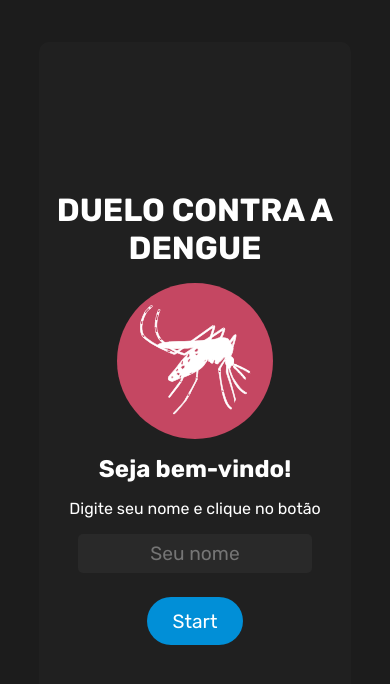
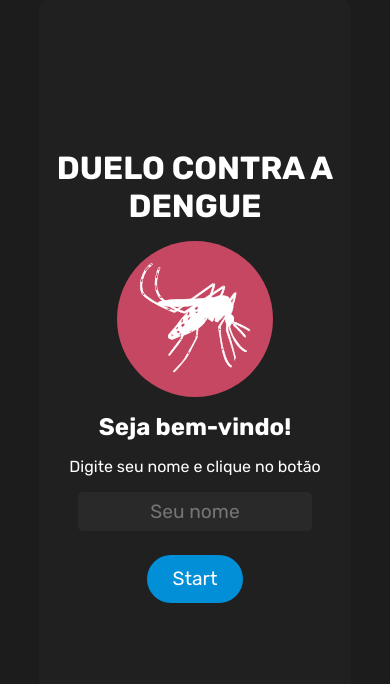
Before and after one commit to brenodsb/quiz-duelo-contra-a-dengue, a React (Vite) app: page / in a window 390 px wide. Shown: the top 684 px of the page. Built offline with nearby package versions, Linux system fonts and the light colour scheme.

Commit message:
Fix responsividade

```diff
--- a/src/App.css
+++ b/src/App.css
@@ -11,3 +11,9 @@
 .App h1 {
   margin-bottom: 2rem;
 }
+
+@media screen and (max-width: 768px) {
+  .App {
+    height: 100%;
+  }
+}
```
